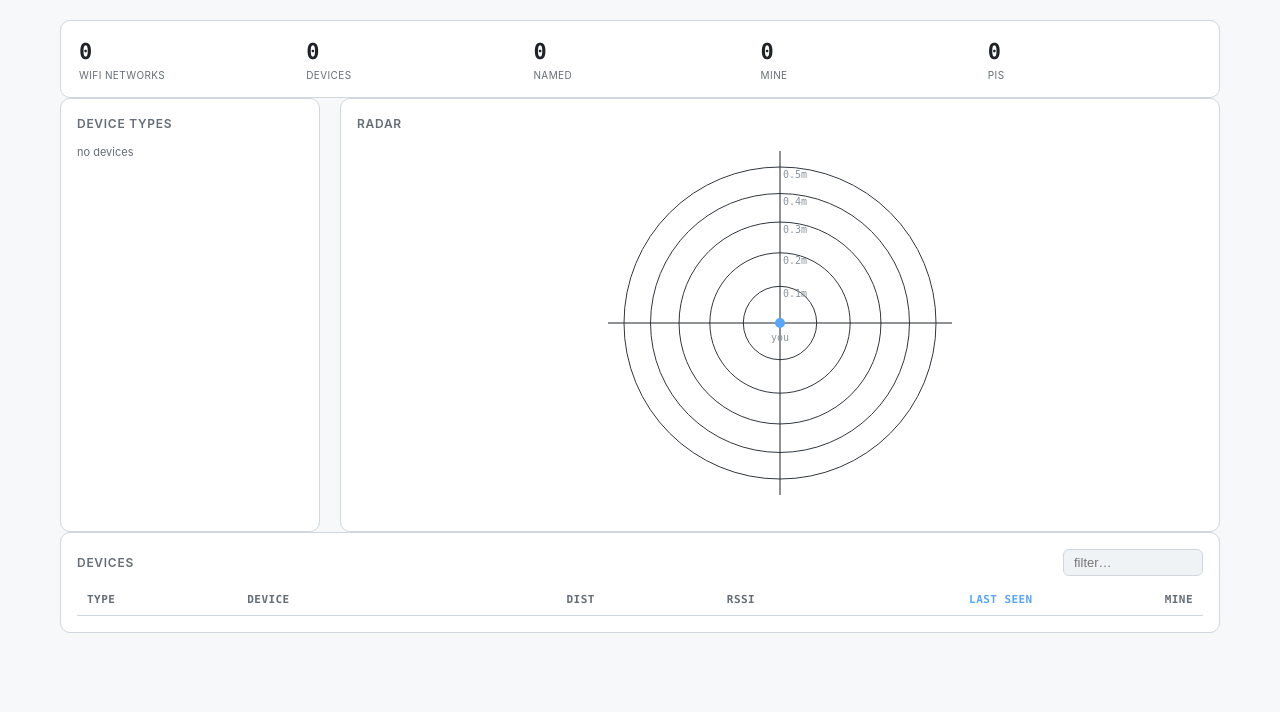
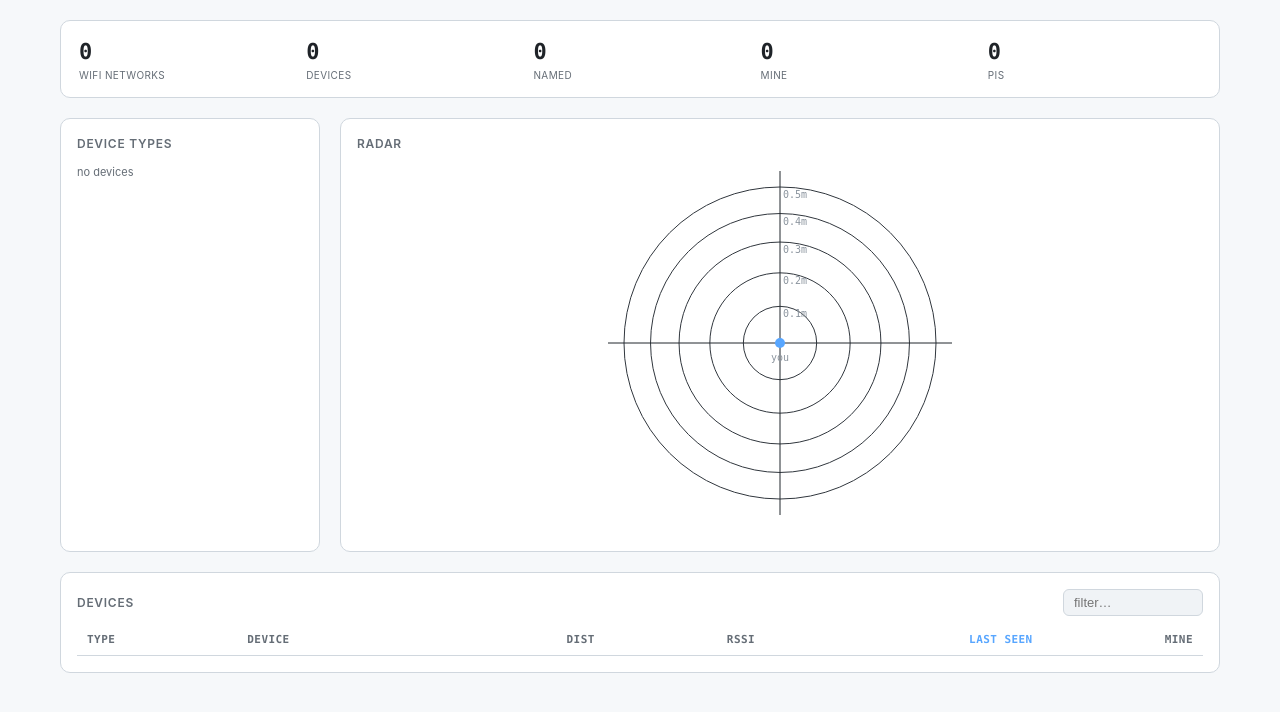
Before and after one commit to siropkin/neighborhood-rhythm, a Flask app: page / in a window 1280 px wide. Shown: the part 58-770 px from the top of the page. Run offline with Flask 3, Linux system fonts and the light colour scheme; data that the repository does not hold is empty.

Commit message:
Restore vertical gap between tiles; fix update script to chown files back to siropkin
- gap moved to #content wrapper (was lost when content got wrapped for loading state)
- rhythm-update.sh: git reset as root made files root-owned; chown -R siropkin after so the web service + manual edits work

Co-Authored-By: Claude <noreply@anthropic.com>

```diff
--- a/static/style.css
+++ b/static/style.css
@@ -63,9 +63,11 @@ h2 {
 
 /* layout — stats row, then radar+breakdown row, then table */
 main {
-  display: flex; flex-direction: column; gap: 20px;
+  display: flex; flex-direction: column;
   max-width: 1200px; margin: 0 auto; padding: 20px;
 }
+/* content wrapper holds the gap between tiles (was on main before the #content wrapper) */
+#content { display: flex; flex-direction: column; gap: 20px; }
 /* first-load state: centered viewport overlay, content hidden until data arrives */
 .loading {
   position: fixed; inset: 0; z-index: 50;
```
Also changed, not shown: 1 other file.
